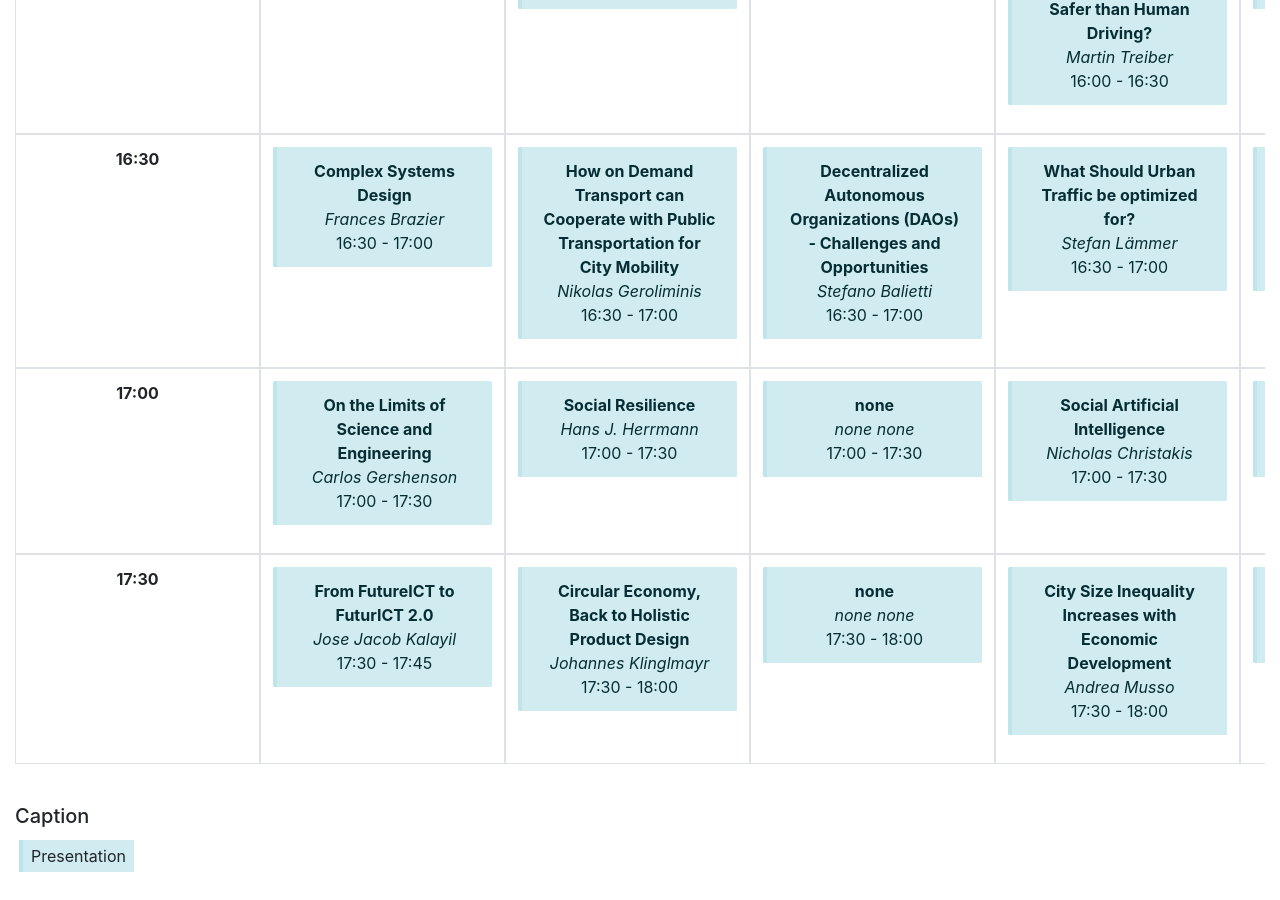
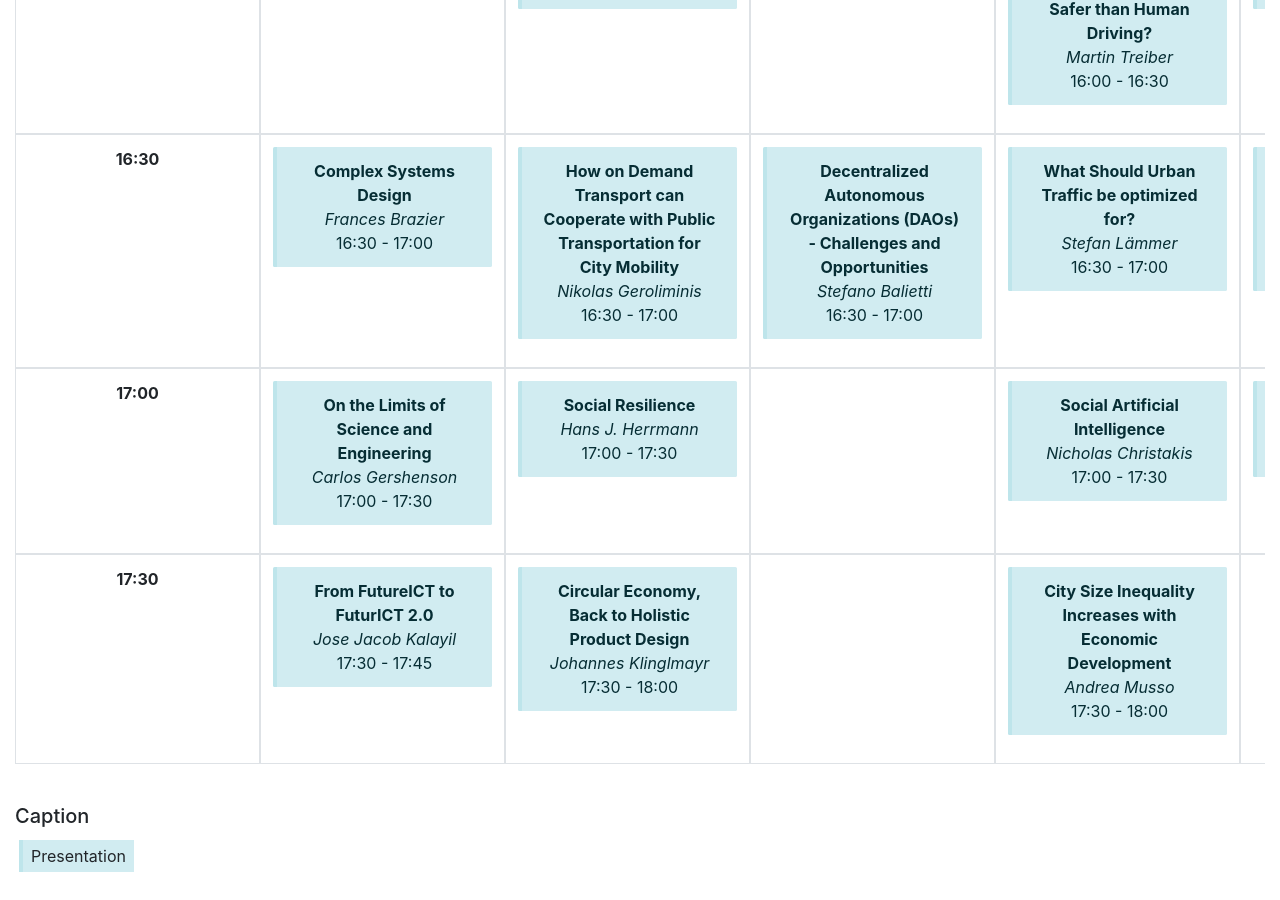
Before and after one commit to ethz-coss/ethz-coss.github.io, a Jekyll site: the page built from program/index.md, in a window 1280 px wide and 900 px high, scrolled down 2756 px. Built offline with Jekyll 4.4.1, drawn with Linux system fonts in a browser that asks for light colours.

Commit message:
new program

```diff
--- a/_data/program.yml
+++ b/_data/program.yml
@@ -165,14 +165,6 @@ days:
         time_start: '16:30'
         time_end: '17:00'
         speaker: 'Stefano Balietti'
-      - name: none
-        time_start: '17:00'
-        time_end: '17:30'
-        speaker: 'none none'
-      - name: none
-        time_start: '17:30'
-        time_end: '18:00'
-        speaker: 'none none'
 - name: Thursday
   abbr: Thu
   date: 2025-02-13
@@ -285,7 +277,3 @@ days:
         time_start: '17:00'
         time_end: '17:30'
         speaker: 'Frank Schweitzer'
-      - name: none
-        time_start: '17:30'
-        time_end: '18:00'
-        speaker: 'none none'
--- a/generate_schedule_from_csv.py
+++ b/generate_schedule_from_csv.py
@@ -25,7 +25,7 @@ with open("_data/program.yml", "w") as file:
             previous_day = day
 
         talk_title = str(row["Tentative Title"])
-        if talk_title != "nan" or talk_title != "" or talk_title != " ":  # check if not NaN
+        if talk_title != "nan" and talk_title != "" and talk_title != " " and talk_title != "none":  # check if not NaN
             start_time = row["Time"].split("-")[0]
             end_time = row["Time"].split("-")[-1]
             speaker = f"{row['First Name']} {row['Last Name']}"
```
